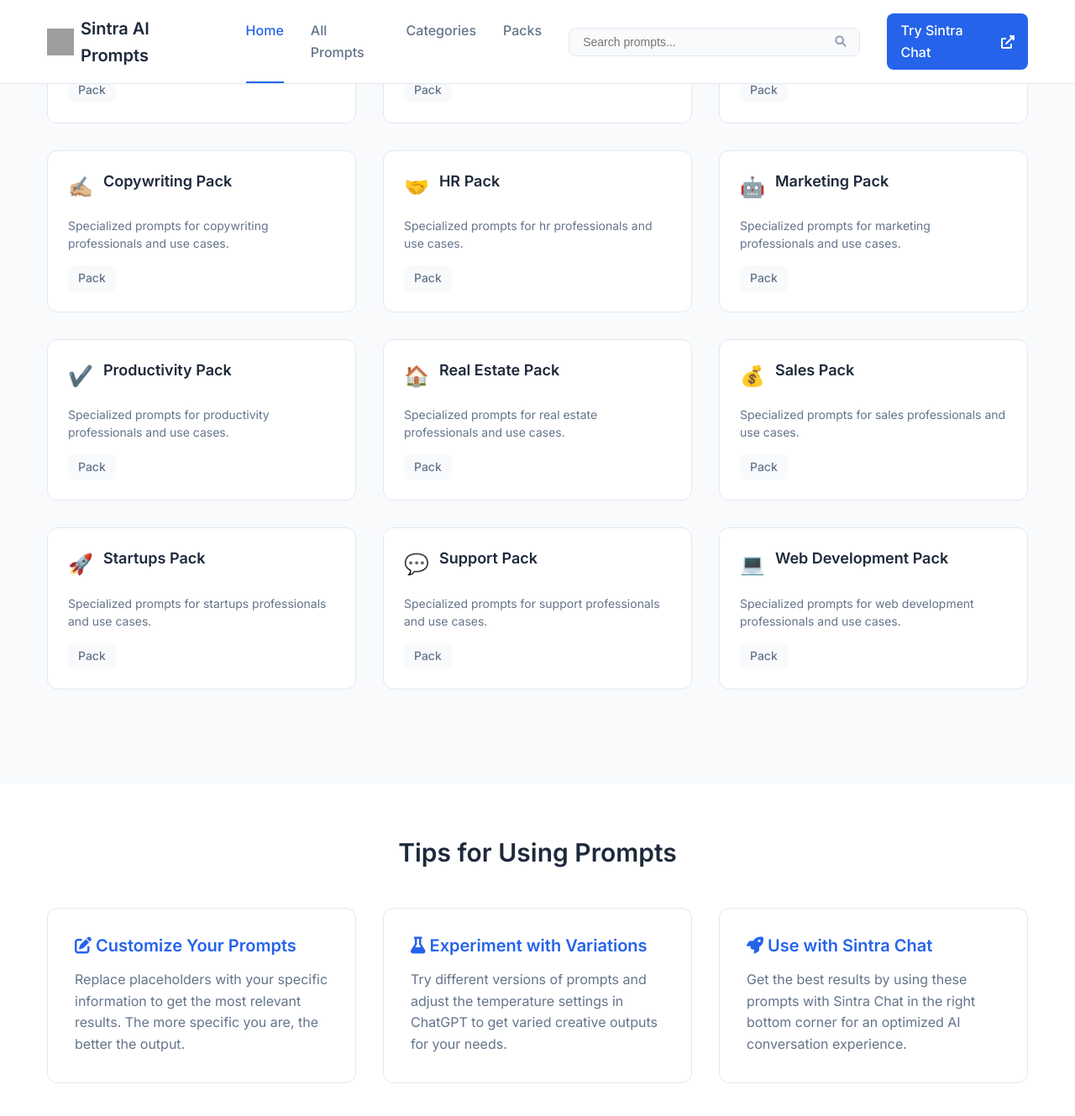
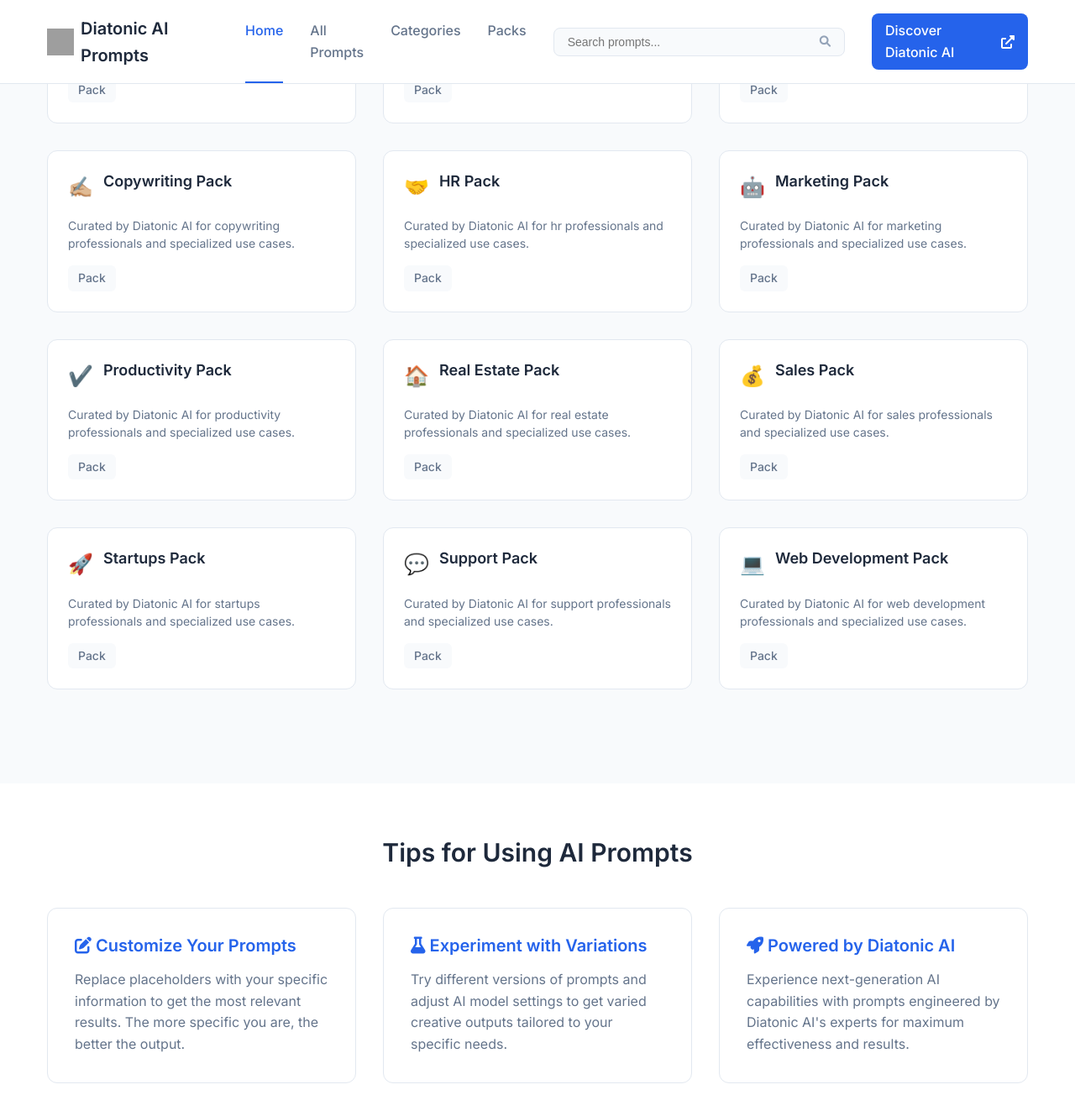
Before and after one commit to Diatonic-AI/diatonic-ai-prompts, a Jekyll site: the page built from index.html, in a window 1280 px wide and 1400 px high, scrolled down 1347 px. Shown: the top 1329 px of the window at 84% size. Built offline with Jekyll 4.4.1, drawn with Linux system fonts in a browser that asks for light colours; some of the changed text lies outside the part shown; grey boxes are pictures that could not be loaded.

Commit message:
Complete rebranding from Sintra AI to Diatonic AI
- Updated homepage with full Diatonic AI branding
- Changed site title, descriptions, and all references
- Updated header and footer navigation links
- Modified prompt layout instructions
- Updated README with new repository references and branding
- Changed baseurl to match new diatonic-ai-prompts repository name
- Ensured consistent Diatonic AI branding across all files

```diff
--- a/_config.yml
+++ b/_config.yml
@@ -1,7 +1,7 @@
 # Prompt Library Website Configuration
-title: "Sintra AI Prompts"
-description: "Comprehensive collection of ChatGPT prompts for various industries and use cases"
-baseurl: "/sintra-ai-prompts"
+title: "Diatonic AI Prompts"
+description: "Comprehensive collection of AI prompts for various industries and use cases. Powered by Diatonic AI's expertise in artificial intelligence."
+baseurl: "/diatonic-ai-prompts"
 url: "https://diatonic-ai.github.io"
 
 # Build settings
--- a/_includes/footer.html
+++ b/_includes/footer.html
@@ -42,7 +42,7 @@
                 <div class="footer-nav-section">
                     <h4 class="footer-nav-title">Connect</h4>
                     <ul class="footer-nav-list">
-                        <li><a href="https://sintra.ai" class="footer-nav-link" target="_blank" rel="noopener">Sintra AI</a></li>
+                        <li><a href="https://diatonic-ai.com" class="footer-nav-link" target="_blank" rel="noopener">Diatonic AI</a></li>
                         {% if site.twitter_username %}
                             <li><a href="https://twitter.com/{{ site.twitter_username }}" class="footer-nav-link" target="_blank" rel="noopener">Twitter</a></li>
                         {% endif %}
--- a/_includes/header.html
+++ b/_includes/header.html
@@ -38,8 +38,8 @@
 
             <!-- CTA Button -->
             <div class="navbar-cta">
-                <a href="https://sintra.ai" class="cta-btn" target="_blank" rel="noopener">
-                    Try Sintra Chat
+                <a href="https://diatonic-ai.com" class="cta-btn" target="_blank" rel="noopener">
+                    Discover Diatonic AI
                     <i class="fas fa-external-link-alt"></i>
                 </a>
             </div>
--- a/_layouts/prompt.html
+++ b/_layouts/prompt.html
@@ -39,7 +39,7 @@
         <!-- Prompt Instructions -->
         <section class="prompt-instructions">
             <h2>Prompts</h2>
-            <p class="instructions-text">Copy a prompt, replace placeholders with relevant text, and paste it at Sintra Chat in the right, bottom corner for an efficient and streamlined experience.</p>
+            <p class="instructions-text">Copy a prompt, replace placeholders with relevant text, and paste it into your AI chat interface for an efficient and streamlined experience powered by Diatonic AI.</p>
         </section>
 
         <!-- Prompt Content -->
@@ -81,7 +81,7 @@
         {% if page.tips %}
             <section class="tips-section">
                 <h2>Tips</h2>
-                <p class="tips-intro">Follow these guidelines to maximize your experience and unlock the full potential of your conversations with Sintra Chat.</p>
+                <p class="tips-intro">Follow these guidelines to maximize your experience and unlock the full potential of your AI conversations with Diatonic AI's curated prompts.</p>
 
                 <div class="tips-list">
                     {% for tip in page.tips %}
--- a/index.html
+++ b/index.html
@@ -1,23 +1,23 @@
 ---
 layout: default
 title: "Home"
-description: "Comprehensive collection of ChatGPT prompts for various industries and use cases. Boost your productivity with our curated prompt library."
+description: "Comprehensive collection of AI prompts for various industries and use cases. Powered by Diatonic AI's expertise in artificial intelligence."
 ---
 
 <!-- Hero Section -->
 <section class="hero">
     <div class="container">
-        <h1>Sintra AI Prompts</h1>
-        <p>Comprehensive collection of ChatGPT prompts for various industries and use cases. Copy a prompt, replace placeholders with relevant text, and paste it at Sintra Chat for an efficient and streamlined experience.</p>
+        <h1>Diatonic AI Prompts</h1>
+        <p>Comprehensive collection of AI prompts for various industries and use cases. Copy a prompt, replace placeholders with relevant text, and experience the power of AI-driven productivity with Diatonic AI's curated prompt library.</p>
 
         <div class="hero-cta">
             <a href="/prompts/" class="btn btn-primary">
                 <i class="fas fa-search"></i>
                 Browse All Prompts
             </a>
-            <a href="https://sintra.ai" class="btn btn-secondary" target="_blank" rel="noopener">
+            <a href="https://diatonic-ai.com" class="btn btn-secondary" target="_blank" rel="noopener">
                 <i class="fas fa-external-link-alt"></i>
-                Try Sintra Chat
+                Discover Diatonic AI
             </a>
         </div>
     </div>
@@ -81,10 +81,10 @@
     </div>
 </section>
 
-<!-- Sintra Packs -->
-<section class="sintra-packs" style="background: var(--surface-color); padding: 4rem 0; margin-top: 4rem;">
+<!-- Diatonic AI Packs -->
+<section class="diatonic-packs" style="background: var(--surface-color); padding: 4rem 0; margin-top: 4rem;">
     <div class="container">
-        <h2 style="text-align: center; margin-bottom: 3rem;">Sintra Packs</h2>
+        <h2 style="text-align: center; margin-bottom: 3rem;">Diatonic AI Packs</h2>
         <div class="prompts-grid">
             {% for pack in site.packs limit: 12 %}
                 <a href="/pack/{{ pack.slug }}/" class="prompt-card">
@@ -93,7 +93,7 @@
                         <h3 class="prompt-card-title">{{ pack.name }}</h3>
                     </div>
 
-                    <p class="prompt-card-description">Specialized prompts for {{ pack.name | downcase | replace: ' pack', '' }} professionals and use cases.</p>
+                    <p class="prompt-card-description">Curated by Diatonic AI for {{ pack.name | downcase | replace: ' pack', '' }} professionals and specialized use cases.</p>
 
                     <div class="prompt-card-footer">
                         <div class="prompt-card-categories">
@@ -109,7 +109,7 @@
 <!-- Tips Section -->
 <section class="home-tips" style="padding: 4rem 0;">
     <div class="container">
-        <h2 style="text-align: center; margin-bottom: 3rem;">Tips for Using Prompts</h2>
+        <h2 style="text-align: center; margin-bottom: 3rem;">Tips for Using AI Prompts</h2>
         <div class="tips-list" style="display: grid; grid-template-columns: repeat(auto-fit, minmax(300px, 1fr)); gap: 2rem;">
             <div class="tip-item" style="background: var(--background-color); padding: 2rem; border-radius: var(--radius-lg); border: 1px solid var(--border-color);">
                 <h4 style="color: var(--primary-color); margin-bottom: 1rem;">
@@ -124,15 +124,15 @@
                     <i class="fas fa-flask"></i>
                     Experiment with Variations
                 </h4>
-                <p>Try different versions of prompts and adjust the temperature settings in ChatGPT to get varied creative outputs for your needs.</p>
+                <p>Try different versions of prompts and adjust AI model settings to get varied creative outputs tailored to your specific needs.</p>
             </div>
 
             <div class="tip-item" style="background: var(--background-color); padding: 2rem; border-radius: var(--radius-lg); border: 1px solid var(--border-color);">
                 <h4 style="color: var(--primary-color); margin-bottom: 1rem;">
                     <i class="fas fa-rocket"></i>
-                    Use with Sintra Chat
+                    Powered by Diatonic AI
                 </h4>
-                <p>Get the best results by using these prompts with Sintra Chat in the right bottom corner for an optimized AI conversation experience.</p>
+                <p>Experience next-generation AI capabilities with prompts engineered by Diatonic AI's experts for maximum effectiveness and results.</p>
             </div>
         </div>
     </div>
```
Also changed, not shown: README.md.
